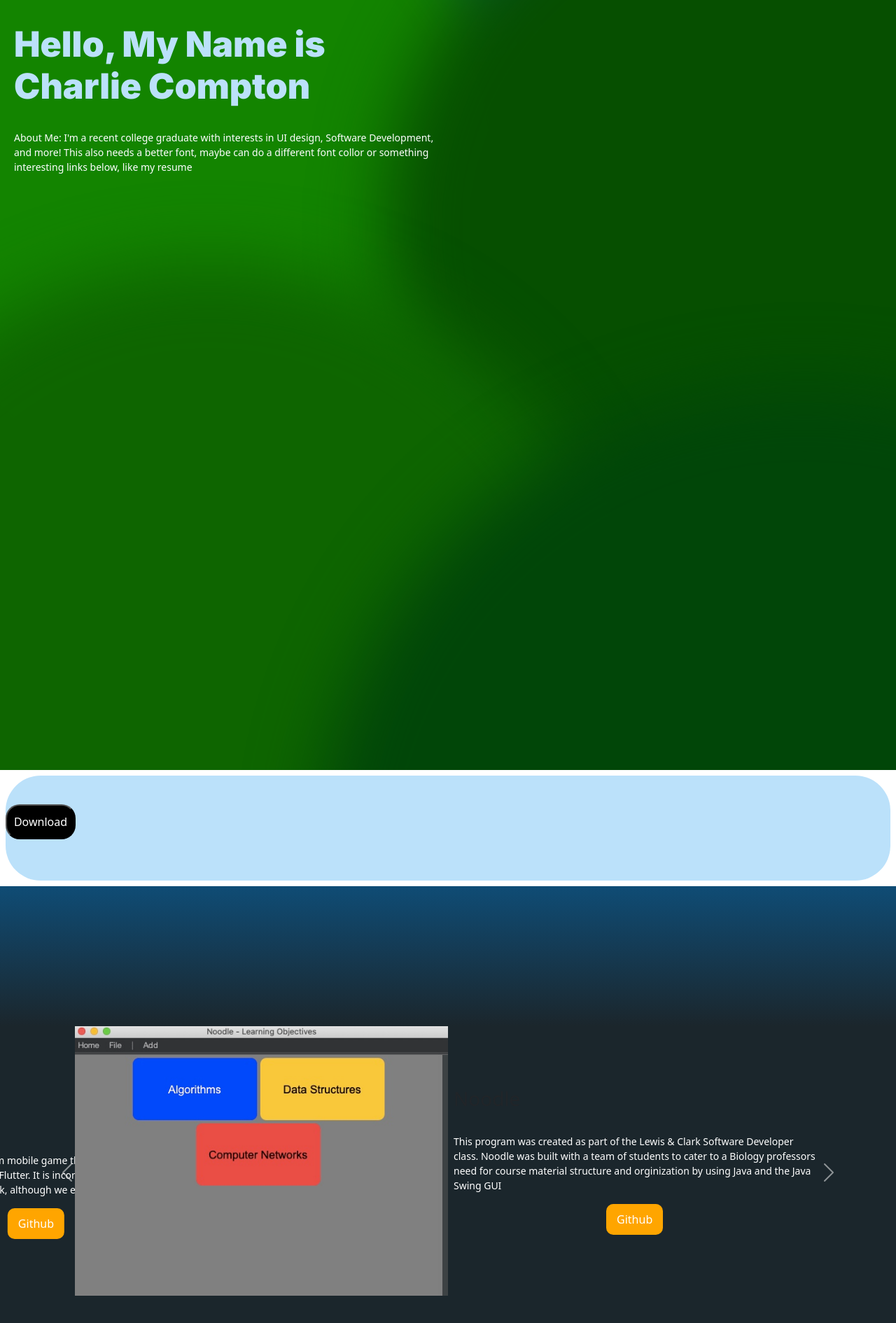
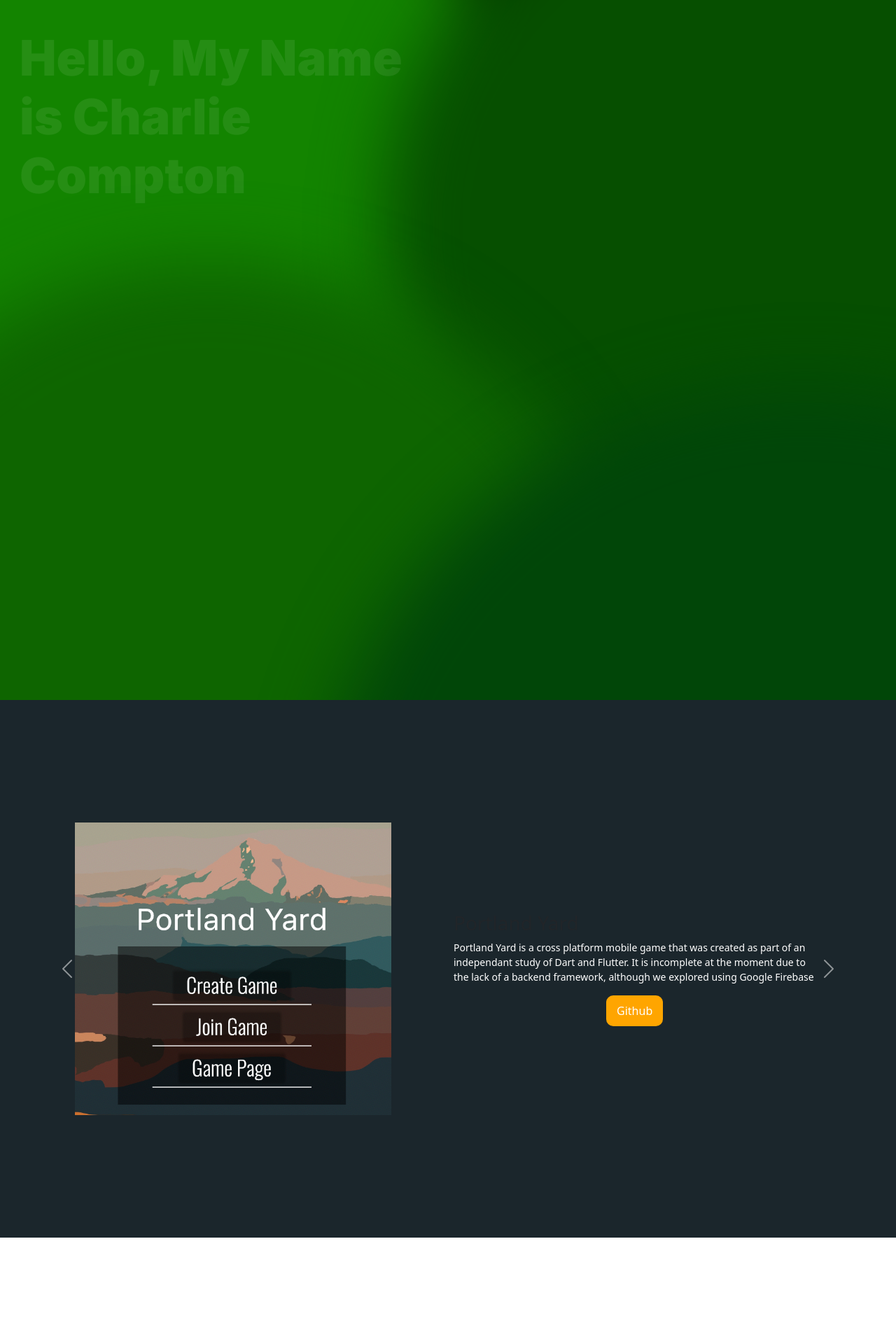
Before and after one commit to cjcompton/website-app, a React (Create React App) app in the folder website-app/: page / in a window 1280 px wide. Shown: the top 1890 px of the page at 70% size. After the commit the page ends 1768 px from the top, so only its background shows below. Built offline with nearby package versions, Linux system fonts and the light colour scheme; the HTML template or start-up script is replaced by a standard one.

Commit message:
im not sure if I like the project carousel, theres a lot of moving parts and its getting kind of wonky. I think ill figure out some info to put like the github stats or something. need to rework that then add the contact me page and im all set. maybe make everything fade in with the <p> in homeBody

```diff
--- a/website-app/src/components/HomeBody/HomeBody.css
+++ b/website-app/src/components/HomeBody/HomeBody.css
@@ -1,7 +1,7 @@
 @import url('https://fonts.googleapis.com/css2?family=Inter:wght@900&display=swap');
 
 .row {
-    background-color: #0F4C75;
+    background-color: #000000;
 }
 
 #aboutMe {
@@ -10,35 +10,65 @@
 
 h1 {
     font-family: 'Inter', sans-serif;
-    font-size: 50px;
+    font-size: 70px;
     padding-top: 25px;
-    color: #BBE1FA;
+    color: white;
+    opacity: 0;
+    animation: fade-in 1s cubic-bezier(0.4, 0, 1, 1) 5.5s forwards;
 }
 
-p {
+#theP {
     padding-top: 25px;
-    font-size: 12px;
-    color: #BBE1FA;
-}
-
-#stuff{
-    background-color: orange;
-    width: 100%;
-    height: 625px;
-}
-
-#resumeOrHobbies {
-    background: #BBE1FA;
-    border-radius: 50px;
-    height: 150px;
+    font-size: 24px;
+    color: white;
+    opacity: 0;
+    animation: fade-in 1s cubic-bezier(0.4, 0, 1, 1) 6s forwards;
 }
 
 #resumeButton {
-    width: 100px;
-    height: 50px;
-    background-color: black;
-    color: white;
-    border-radius: 20px;
+  appearance: none;
+  background-color: transparent;
+  border: 2px solid white;
+  border-radius: 15px;
+  box-sizing: border-box;
+  color: white;
+  cursor: pointer;
+  display: inline-block;
+  font-family: Roobert,-apple-system,BlinkMacSystemFont,"Segoe UI",Helvetica,Arial,sans-serif,"Apple Color Emoji","Segoe UI Emoji","Segoe UI Symbol";
+  font-size: 16px;
+  font-weight: 600;
+  line-height: normal;
+  margin: 0;
+  min-height: 60px;
+  min-width: 0;
+  outline: none;
+  padding: 16px 24px;
+  text-align: center;
+  text-decoration: none;
+  transition: all 300ms cubic-bezier(.23, 1, 0.32, 1);
+  user-select: none;
+  -webkit-user-select: none;
+  touch-action: manipulation;
+  width: 150px;
+  will-change: transform;
+  opacity: 0;
+  animation: fade-in 1s cubic-bezier(0.4, 0, 1, 1) 6s forwards;
+}
+
+#resumeButton:disabled {
+  pointer-events: none;
+}
+
+#resumeButton:hover {
+  color: black;
+  background-color: white;
+  box-shadow: rgba(0, 0, 0, 0.25) 0 8px 15px;
+  transform: translateY(-2px);
+}
+
+#resumeButton:active {
+  box-shadow: none;
+  transform: translateY(0);
 }
 
 /*
@@ -46,7 +76,7 @@ p {
 */
 
 #BGBubble {
-    height: 1100px;
+    height: 1000px;
     overflow: hidden;
     position: relative;
 }
@@ -101,63 +131,75 @@ p {
 
 @media (max-width: 767.98px) {
     /* Styles for extra small devices (up to 767.98px) */
+    #BGBubble {
+        height: 900px;
+        overflow: hidden;
+        position: relative;
+    }
+
     #circle1 {
-      width: 400px;
-      height: 400px;
+      width: 600px;
+      height: 600px;
       left: -100px;
       top: -100px;
     }
 
     #circle2 {
-      width: 600px;
-      height: 600px;
+      width: 700px;
+      height: 700px;
       left: 150px;
       top: -50px;
     }
 
     #circle3 {
-      width: 700px;
-      height: 700px;
-      left: -225px;
-      top: 200px;
+      width: 800px;
+      height: 800px;
+      left: -325px;
+      top: 300px;
     }
 
     #circle4 {
-      width: 800px;
-      height: 800px;
-      left: 150px;
-      top: 275px;
+      width: 900px;
+      height: 900px;
+      left: 50px;
+      top: 375px;
     }
   }
 
   @media (min-width: 768px) and (max-width: 991.98px) {
     /* Styles for small devices (768px - 991.98px) */
+    #BGBubble {
+        height: 1100px;
+        overflow: hidden;
+        position: relative;
+    }
+
     #circle1 {
-        width: 600px;
-        height: 600px;
+        width: 800px;
+        height: 800px;
         left: -100px;
         top: -200px;
     }
 
       #circle2 {
-        width: 800px;
-        height: 800px;
+        width: 900px;
+        height: 900px;
         left: 250px;
         top: -150px;
     }
 
       #circle3 {
-        width: 900px;
-        height: 900px;
-        left: -175px;
-        top: 225px;
+        width: 1000px;
+        height: 1000px;
+        left: -250px;
+        top: 350px;
     }
 
       #circle4 {
-        width: 1000px;
-        height: 1000px;
-        left: 325px;
-        top: 275px;
+        width: 1100px;
+        height: 1100px;
+        left: 275px;
+        top: 400px;
     }
   }
 
--- a/website-app/src/components/HomeBody/HomeBody.js
+++ b/website-app/src/components/HomeBody/HomeBody.js
@@ -26,23 +26,22 @@ const HomeBody = () => {
             </div>
             <div className="container">
                 <div className="row p-0 m-0">
-                    <div className="col-sm-6 p-2" id="aboutMe">
+                    <div className="col-sm-6 p-3" id="aboutMe">
                         <div className="position-relative z-index-2">
                             <h1>Hello, My Name is Charlie Compton</h1>
-                            <p>
+                            <p id="theP">
                                 About Me: I'm a recent college graduate with interests in UI design,
                                 Software Development, and more! This also needs a better font, maybe can do
                                 a different font collor or something interesting
                                 links below, like my resume
                             </p>
+                            <div>
+                                <button id="resumeButton" onClick={DownloadPdf}>Download</button>
+                            </div>
                         </div>
                     </div>
                 </div>
             </div>
-        </div>
-        <div className="m-2" id="resumeOrHobbies">
-                <p id="downloadParagraph"></p>
-                <button id="resumeButton" onClick={DownloadPdf}>Download</button>
         </div>
         </>
     );
--- a/website-app/src/components/Projects/Projects.css
+++ b/website-app/src/components/Projects/Projects.css
@@ -1,8 +1,3 @@
-#transitionToCarousel {
-    background: linear-gradient(#0F4C75, #1B262C);
-    height: 200px;
-}
-
 #projectCarousel {
     height: 100%;
     background-color: #1B262C;
@@ -11,11 +6,6 @@
 p {
     color: white;
     font-size: 14px;
-}
-
-#transitionToContact {
-    background: #1B262C;
-    height: 200px;
 }
 
 #linkButton {
@@ -28,3 +18,17 @@ p {
     padding-right: 15px;
     padding-left: 15px;
 }
+
+#projectCarousel {
+    position: relative;
+    width: 100%;
+    padding-bottom: 60%;
+  }
+
+  .carousel-inner {
+    position: absolute;
+    top: 50%;
+    left: 0;
+    right: 0;
+    transform: translateY(-50%);
+  }
--- a/website-app/src/components/Projects/Projects.js
+++ b/website-app/src/components/Projects/Projects.js
@@ -6,8 +6,12 @@ import portlandYardImage from '/Users/charliecompton/Desktop/Website/website-app
 
 const Projects = () => {
     useEffect(() => {
-        const carousel = new Carousel(document.getElementById("projectCarousel"));
-    }, []);
+        const projectCarousel = document.getElementById("projectCarousel");
+        const carousel = new Carousel(projectCarousel);
+
+        carousel.interval = 2000;
+        carousel.cycle()
+      }, []);
 
     const openLinkTeaching22 = () => {
         window.open("https://github.com/PeterDrake/teaching22", "_blank");
@@ -19,54 +23,36 @@ const Projects = () => {
 
     return(
         <>
-        <div id="transitionToCarousel" className="" />
-        <div id="projectCarousel" className="carousel slide" data-bs-ride="carousel">
+        <div id="projectCarousel" className="carousel slide py-6" data-bs-ride="carousel">
             <div className="carousel-inner">
-                <div className="carousel-item active center">
-                    <div className="d-flex align-items-center"> {/*justify-content-between */}
+                <div className="carousel-item active">
+                    <div className="d-flex align-items-center">
                         <div className="col-1" />
                         <div className="col-md-5 d-none d-sm-block">
-                            <img src={noodleImage} alt="Image of Program" className="img-fluid" />
+                            <img src={noodleImage} alt="Noodle" className="img-fluid" id="noodleImg"/>
                         </div>
                         <div className="col-md-5">
                             <h3 className="px-2">Personal Website</h3>
                             <p className="px-2">This website was creating using ReactJS and Bootstrap which I taught myself. There is also the EmailJS api</p>
                             <div className="text-center">
-                                <button className="btn btn-primary">Github</button>
+                                <button id="linkButton" onClick={openLinkTeaching22}>Github</button>
                             </div>
                             <div className="col-1" />
                         </div>
                     </div>
                 </div>
 
-                <div className="carousel-item active center">
-                    <div className="d-flex align-items-center"> {/*justify-content-between */}
+                <div className="carousel-item">
+                    <div className="d-flex align-items-center">
                         <div className="col-1" />
                         <div className="col-md-5 d-none d-sm-block">
-                            <img src={portlandYardImage} alt="Image of Program" className="img-fluid"/>
+                            <img src={portlandYardImage} alt="Portland Yard" className="img-fluid" id="portlandImg"/>
                         </div>
                         <div className="col-md-5">
                             <h3 className="px-2">Portland Yard</h3>
                             <p className="px-2">Portland Yard is a cross platform mobile game that was created as part of an independant study of Dart and Flutter. It is incomplete at the moment due to the lack of a backend framework, although we explored using Google Firebase</p>
                             <div className="text-center">
                                 <button id="linkButton" onClick={openLinkPortlandYard}>Github</button>
-                            </div>
-                            <div className="col-1" />
-                        </div>
-                    </div>
-                </div>
-
-                <div className="carousel-item active center">
-                    <div className="d-flex align-items-center"> {/*justify-content-between */}
-                        <div className="col-1" />
-                        <div className="col-md-5 d-none d-sm-block">
-                            <img src={noodleImage} alt="Image of Program" className="img-fluid"/>
-                        </div>
-                        <div className="col-md-5">
-                            <h3 className="px-2">Noodle</h3>
-                            <p className="px-2">This program was created as part of the Lewis & Clark Software Developer class. Noodle was built with a team of students to cater to a Biology professors need for course material structure and orginization by using Java and the Java Swing GUI</p>
-                            <div className="text-center">
-                                <button id="linkButton" onClick={openLinkTeaching22}>Github</button>
                             </div>
                             <div className="col-1" />
                         </div>
@@ -83,7 +69,6 @@ const Projects = () => {
                 <span className="visually-hidden">Next</span>
             </button>
         </div>
-        <div id="transitionToContact" />
         </>
     );
 };
```
Also changed, not shown: 1 other file (tests, documents, lock files or other folders).
